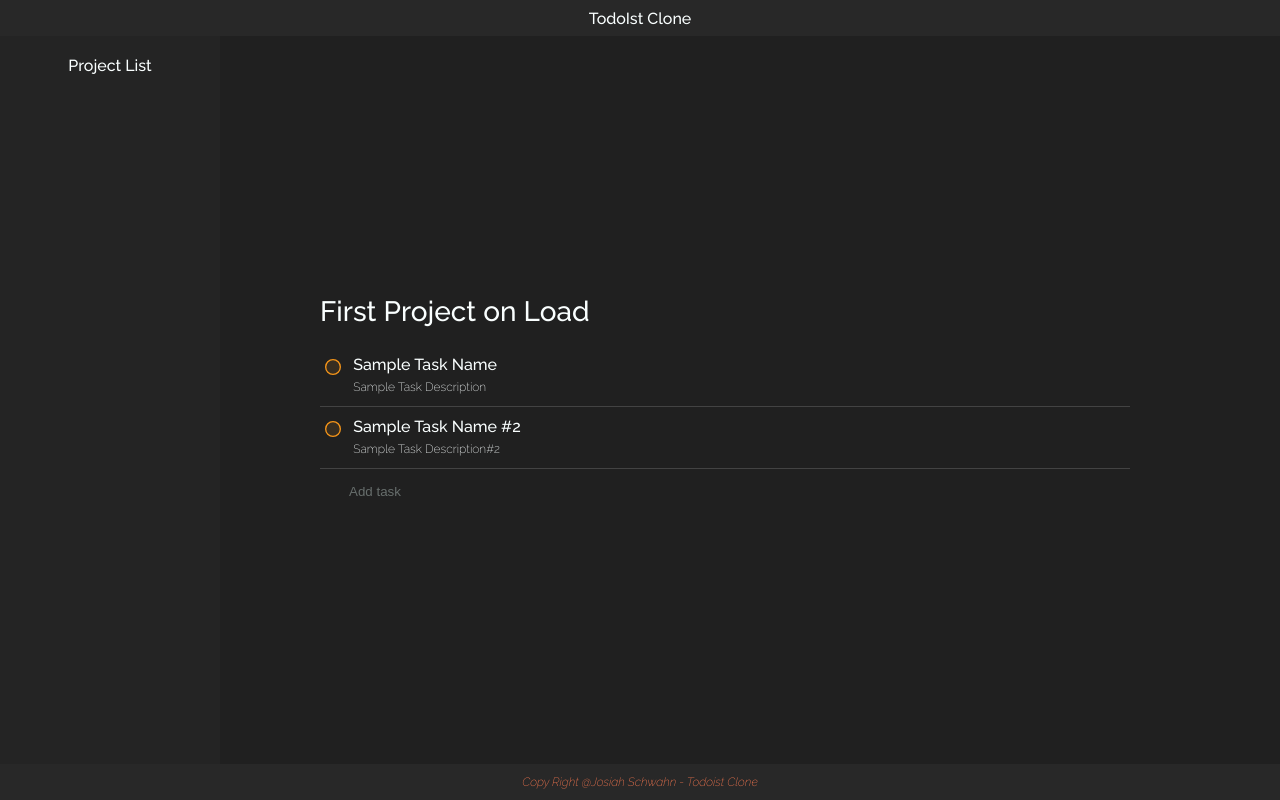
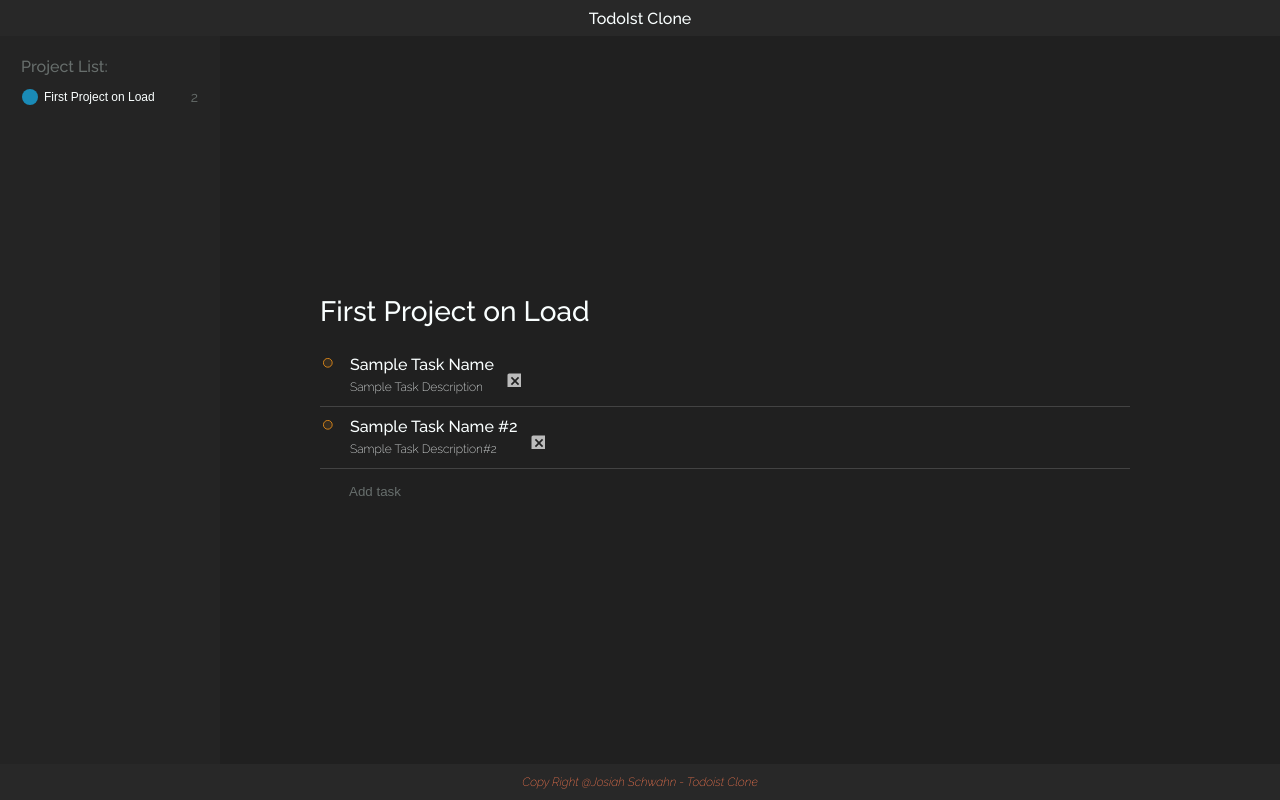
Before and after one commit to JosiahSchwahn/todoist-clone, a website built with webpack: page dist/index.html in a window 1280 px wide. Built offline with nearby package versions, Linux system fonts and the light colour scheme.

Commit message:
Added delete svg

```diff
--- a/src/css/style.css
+++ b/src/css/style.css
@@ -31,6 +31,8 @@
     text-decoration: none;
     cursor: pointer;
 }
+
+
 
 
 .active-flex{
@@ -101,15 +103,56 @@
 }
 
 #project-view-container{
+    display: flex;
+    flex-direction: column;
 
-    display: flex;
-    justify-content: center;
-    padding: 20px;
+
     box-sizing: border-box;
-
     background-color: #242424;
     flex: 1 1 20%;
     max-width: 220px;
+    padding: 15px;
+}
+
+div.project-icon{
+    display: flex;
+    justify-content: center;
+    align-items: center;
+}
+
+.project-list-title{
+
+    box-sizing: border-box;
+
+    color: var(--gray-font-color);
+    padding: 6px;
+}
+
+
+.project-list-item{
+    display: flex;
+    flex-direction: row;
+    align-items: center;
+    justify-content:flex-start;
+    box-sizing: border-box;
+
+    padding: 7px;
+}
+
+.project-button{
+    margin: 0px;
+    margin-left: 6px;
+    font-size: 12px;
+    font-weight: 300;
+    color: var(--font-color);
+
+}
+
+.project-counter{
+    margin-left: auto;
+    font-weight: 400;
+    font-size: 14px;
+    color: var(--gray-font-color);
 }
 
 
@@ -247,7 +290,8 @@
 	fill: rgb(209, 209, 209);
 	height: 1rem;
 	width: 1rem;
-	margin: .1rem;
+
+
 }
 
 #radios label {
--- a/src/modules/UIController.js
+++ b/src/modules/UIController.js
@@ -3,15 +3,14 @@
 import { toDoList } from "./todolist";
 import { taskItemUICreator } from "./taskItemUI";
 import { modalCreator } from "./taskModal";
+import { projectListElement } from "./projectListUI";
 
 
 
 export const UIController = (todolist) => {
 
     //main document selectors
-    //
     const addTaskBtn = document.querySelector(`#add-task-btn`);
-
 
     //creates the modal using the modalCreator module
     const modalContainer = document.querySelector(".modal-container");
@@ -26,7 +25,6 @@
 
 
     const renderProjectTasks = () =>{
-
         const taskContainer = document.querySelector(".project-task-items");
         taskContainer.innerHTML = '';
         toDoList.getLiveProject().getProjectArray().forEach(task => {
@@ -40,9 +38,22 @@
         projectName.innerHTML = toDoList.getLiveProject().getProjectName();
     }
 
+    const renderProjectList = () =>{
+        const projectListQuery = document.querySelector(".project-list-items");
+        let projectList = toDoList.getProjectList();
+        for (let i = 0; i < projectList.length; i++){
+            let projectListItemElement = projectListElement(projectList[i]);
+            projectListQuery.appendChild(projectListItemElement);
+        }
+    }
+
+
+
     const onPageLoad = (() => {
         renderProjectTitle();
-        renderProjectTasks(toDoList.getLiveProject())
+        renderProjectList();
+        renderProjectTasks(toDoList.getLiveProject());
+
     })();
 
 
@@ -51,24 +62,27 @@
      modalAddTaskBtn.addEventListener("click", (e)=>{
         e.preventDefault();
         const formData = new FormData(modal);
-        if(formData.get('task-name') === '' || formData.get('description') === ''){
-            alert("Task needs a name and a description");
-            hideElement;
-        }else{
+        if(formData.get('task-name') === ''){
+            alert("Task needs a name");
+        }else if (formData.get('description') === ''){
+            alert("Task needs a description");
+        }
+        else{
             const newTask = taskItem(formData.get('task-name'), formData.get('description'));
             toDoList.getLiveProject().addTask(newTask);
             renderProjectTasks();
-            hideElement;
+            hideElement(e);
         }
     });
 
-    //function to hide and clear a element
+    //function to hide and clear the modal
     const hideElement = (e) =>{
         e.preventDefault();
         modal.reset();
         modal.style.display = "none";
     };
 
+    //closes modal
     modalCancelBtn.addEventListener(`click`, hideElement);
 
 
--- a/src/modules/project.js
+++ b/src/modules/project.js
@@ -15,6 +15,10 @@
         return projectTasks;
     }
 
+    const getAmountOfProjects = () =>{
+        return projectTasks.length;
+    }
+
     const addTask = (taskItem) => {
         projectTasks.push(taskItem);
     };
@@ -29,6 +33,6 @@
         }
     }
 
-    return {addTask, deleteTask, printTasksNames, getProjectName, getProjectArray}
+    return {addTask, deleteTask, printTasksNames, getProjectName, getProjectArray, getAmountOfProjects}
 
 });
--- /dev/null
+++ b/src/modules/projectListUI.js
@@ -0,0 +1,59 @@
+/*
+ <!-- ? SINGULAR ITEM-->
+    <div class="project-list-item">
+        <div class="project-icon">
+            <svg width="7" height="7" viewBox="0 0 7 7" fill="none" xmlns="http://www.w3.org/2000/svg">
+                <circle cx="3.5" cy="3.5" r="3.5" fill="#1A8BB7"/>
+            </svg>
+        </div>
+        <button class="project-button" id="project-button-one">Project Two</button>
+        <div class="project-counter">15</div>
+    </div>
+
+
+*/
+
+export const projectListElement = (project) =>{
+    // Create the main container
+    const projectListItem = document.createElement('div');
+    projectListItem.classList.add('project-list-item');
+
+    // Create the project icon container
+    const projectIcon = document.createElement('div');
+    projectIcon.classList.add('project-icon');
+
+    // Create the SVG element
+    const svg = document.createElementNS('http://www.w3.org/2000/svg', 'svg');
+    svg.setAttribute('width', '7');
+    svg.setAttribute('height', '7');
+    svg.setAttribute('viewBox', '0 0 7 7');
+    svg.setAttribute('fill', 'none');
+
+    // Create the circle element
+    const circle = document.createElementNS('http://www.w3.org/2000/svg', 'circle');
+    circle.setAttribute('cx', '3.5');
+    circle.setAttribute('cy', '3.5');
+    circle.setAttribute('r', '3.5');
+    // fill color determined by the label of the project ~ needs to be added to the project
+    circle.setAttribute('fill', '#1A8BB7');
+
+    // Create the project button
+    const projectButton = document.createElement('button');
+    projectButton.classList.add('project-button');
+    projectButton.setAttribute('id', `project-button-`);
+    projectButton.textContent = project.getProjectName();
+
+    // Create the project counter
+    const projectCounter = document.createElement('div');
+    projectCounter.classList.add('project-counter');
+    projectCounter.textContent = project.getAmountOfProjects();
+
+    // Assemble the elements
+    svg.appendChild(circle);
+    projectIcon.appendChild(svg);
+    projectListItem.appendChild(projectIcon);
+    projectListItem.appendChild(projectButton);
+    projectListItem.appendChild(projectCounter);
+
+    return projectListItem;
+}
--- a/src/modules/taskItemUI.js
+++ b/src/modules/taskItemUI.js
@@ -47,8 +47,34 @@
     taskNameDescriptionContainer.appendChild(taskName);
     taskNameDescriptionContainer.appendChild(taskDescription);
 
+
+    const deleteTaskDeleteSelfButton = document.createElement("button");
+    deleteTaskDeleteSelfButton.classList.add("self-delete");
+
+        // Create the SVG element
+    const svg2 = document.createElementNS('http://www.w3.org/2000/svg', 'svg');
+    svg.setAttribute('width', '20');
+    svg.setAttribute('height', '20');
+    svg.setAttribute('viewBox', '0 0 20 20');
+    svg.setAttribute('fill', 'none');
+
+    // Create the path element
+    const path2 = document.createElementNS('http://www.w3.org/2000/svg', 'path');
+    path2.setAttribute('d', 'M15.8333 2.5H4.16667C3.72464 2.5 3.30072 2.67559 2.98816 2.98816C2.67559 3.30072 2.5 3.72464 2.5 4.16667V15.8333C2.5 16.2754 2.67559 16.6993 2.98816 17.0118C3.30072 17.3244 3.72464 17.5 4.16667 17.5H15.8333C16.2754 17.5 16.6993 17.3244 17.0118 17.0118C17.3244 16.6993 17.5 16.2754 17.5 15.8333V4.16667C17.5 3.72464 17.3244 3.30072 17.0118 2.98816C16.6993 2.67559 16.2754 2.5 15.8333 2.5ZM13 14.1667L10 11.1667L7 14.1667L5.83333 13L8.83333 10L5.83333 7L7 5.83333L10 8.83333L13 5.83333L14.1667 7L11.1667 10L14.1667 13L13 14.1667Z');
+    path2.setAttribute('fill', '#BBBBBB');
+
+
+
+  // Append the path to the SVG element
+    svg2.appendChild(path2);
+
+    deleteTaskDeleteSelfButton.appendChild(svg2);
+
+
+
     itemContainer.appendChild(priorityContainer);
     itemContainer.appendChild(taskNameDescriptionContainer);
+    itemContainer.appendChild(deleteTaskDeleteSelfButton)
 
      // return the item container
     return itemContainer;
```
Also changed, not shown: dist/index.html, dist/main.js, dist/svg/delete-icon.svg (added), dist/svg/project-icon-lavender.svg (added), dist/svg/project-icon-mint-green.svg (added), dist/svg/project-icon-salamon.svg (added), dist/svg/project-icon-teal.svg (added).
